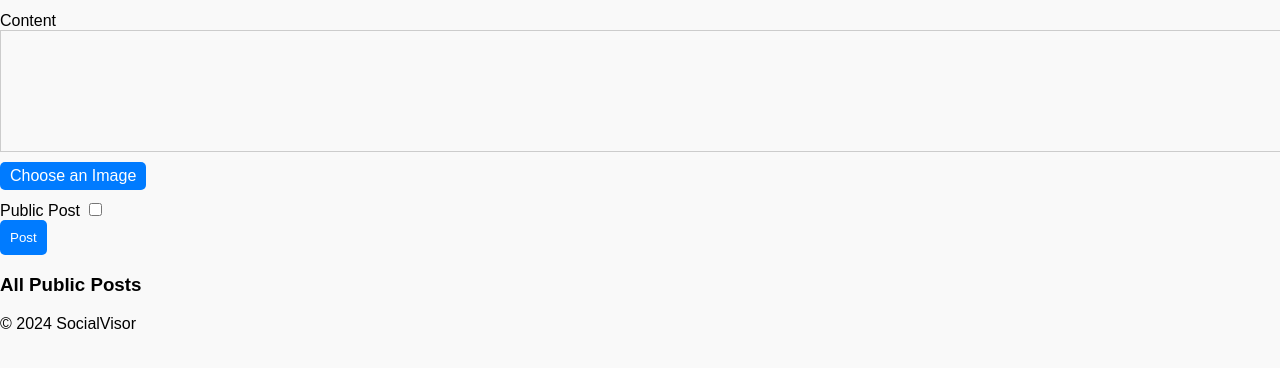
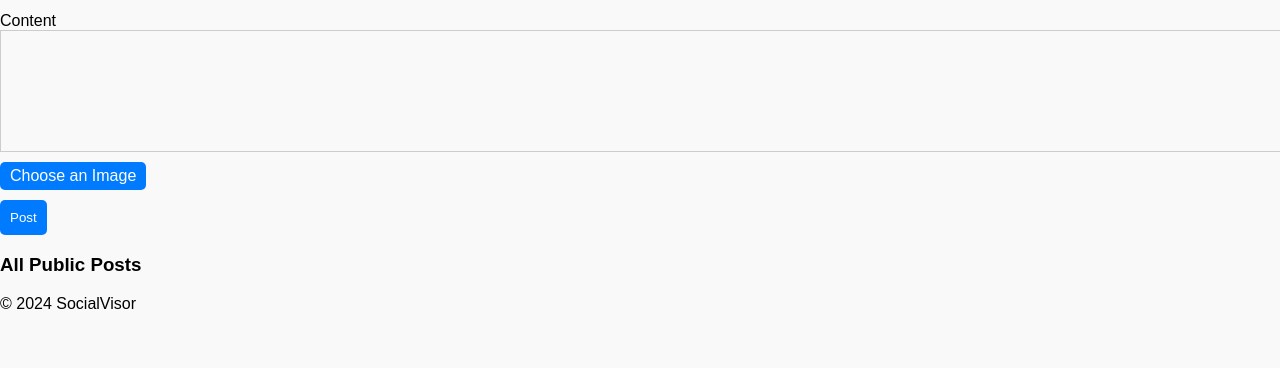
Before and after one commit to slimer37/108-video-share-site, a Flask app: page /dashboard in a window 1280 px wide. Shown: the part 193-561 px from the top of the page. Run offline with Flask 3, Linux system fonts and the light colour scheme; a user stored in the database is signed in; data that the repository does not hold is empty; some libraries are stand-ins or nearby versions.

Commit message:
removed public post checkmark box to avoid redundancy

```diff
--- a/app.py
+++ b/app.py
@@ -184,11 +184,12 @@ def dashboard():
         raw_content = request.form['content']
 
         # Sanitize the content to prevent XSS
-        allowed_tags = ['b', 'i', 'u', 'strong', 'em', 'p', 'br', 'img']  # Safe tags you allow
-        allowed_attributes = {'img': ['src', 'alt']}  # Allow 'src' and 'alt' for images
+        allowed_tags = ['b', 'i', 'u', 'strong', 'em', 'p', 'br', 'img']
+        allowed_attributes = {'img': ['src', 'alt']}
         sanitized_content = bleach.clean(raw_content, tags=allowed_tags, attributes=allowed_attributes)
 
-        is_public = form.is_public.data
+        # Explicitly set the post as public
+        is_public = True
 
         # Save the sanitized post
         new_post = Post(
--- a/forms.py
+++ b/forms.py
@@ -33,7 +33,7 @@ class RegisterForm(FlaskForm):
 
 class PostForm(FlaskForm):
     content = TextAreaField('Content', validators=[DataRequired()])
-    is_public = BooleanField('Public Post')
+    is_public = BooleanField('Public Post', default=True)
     submit = SubmitField('Create Post')
 
 class WatchPartyForm(FlaskForm):
--- a/templates/dashboard.html
+++ b/templates/dashboard.html
@@ -34,9 +34,6 @@
         <input type="file" id="imageInput" accept="image/*" style="display: none;" />
     </div>
 
-    <div>
-        {{ form.is_public.label }} {{ form.is_public }}
-    </div>
     <button type="submit" id="postButton">Post</button>
 </form>
 
```
